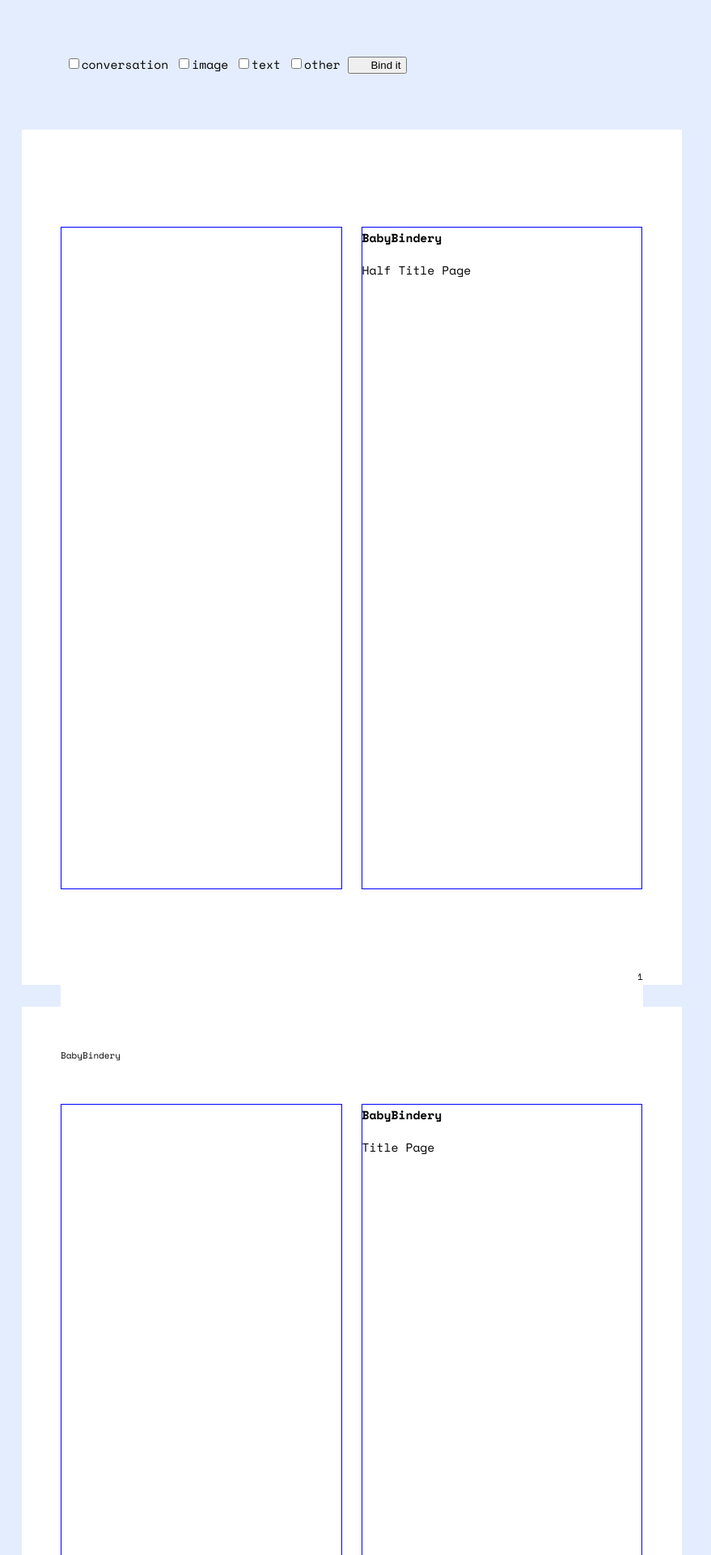
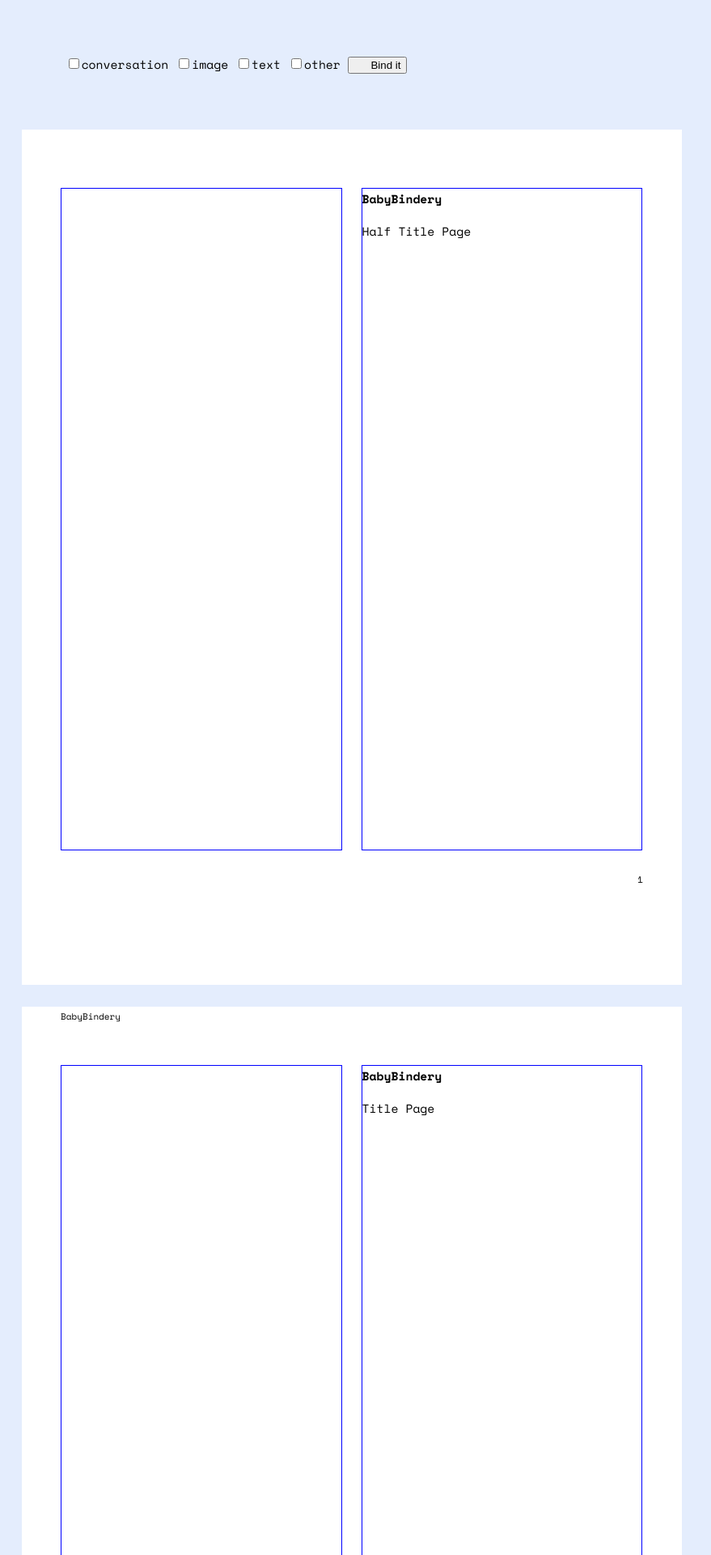
Before and after one commit to thedesignoffice/babybindery, a Jekyll site: the page built from book_twocol.html, in a window 1280 px wide. Shown: the top 1920 px of the page at 81% size, without its empty margins (0-879 px from the left). Built offline with Jekyll 4.4.1, drawn with Linux system fonts in a browser that asks for light colours.

Commit message:
page top gone

```diff
--- a/css/book.css
+++ b/css/book.css
@@ -43,7 +43,7 @@ img{
   .page-header, and .page-footer */
   margin: 0in 1in;
   position: relative;
-  top: .5in;
+  top: 0; /* was .5in, may not be necessary */
   background: white;
   clear: both;
 }
@@ -74,7 +74,7 @@ img{
   display: block;
   height: 8.5in; /* extremely wack */
   /* Don't make taller than .content-wrapper and page size (defined in print.css) */
-  margin-bottom: 1in;
+  margin-bottom: 0.25in;
 }
 
 .page-footer{
```
